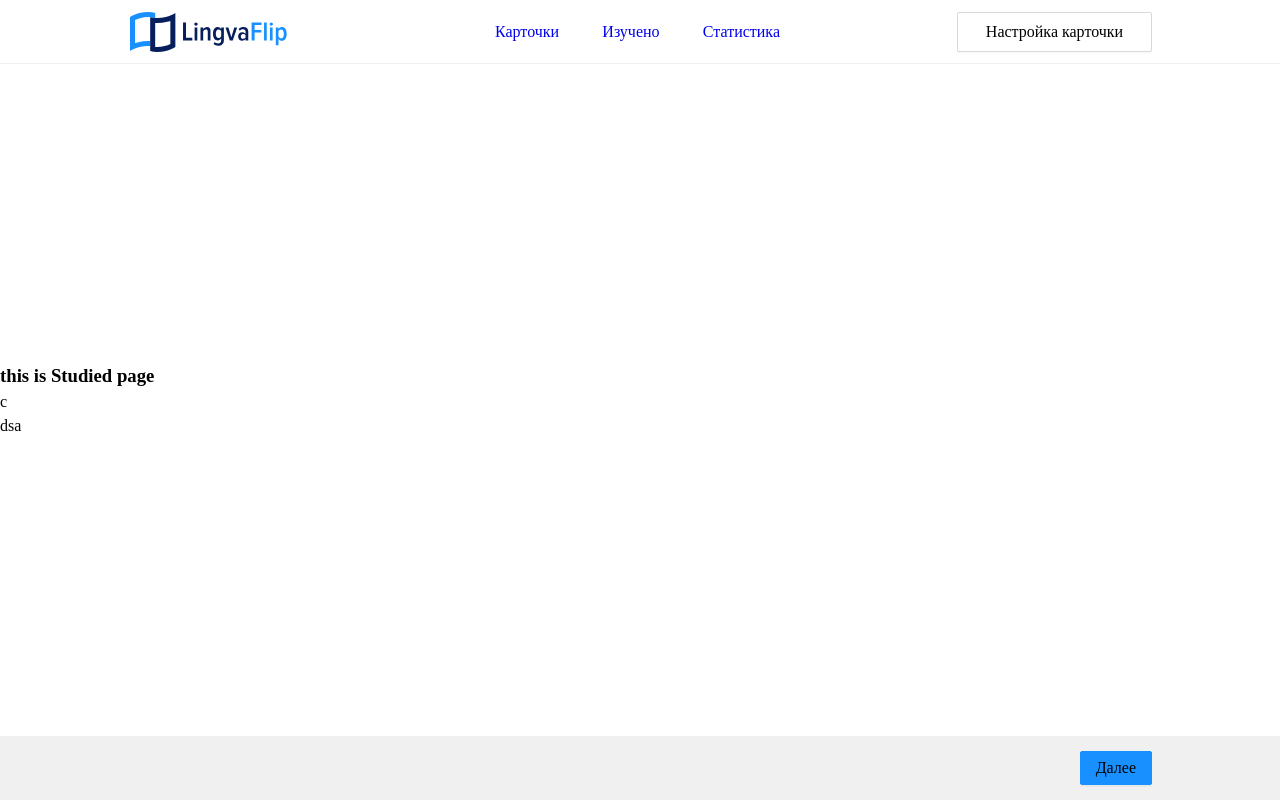
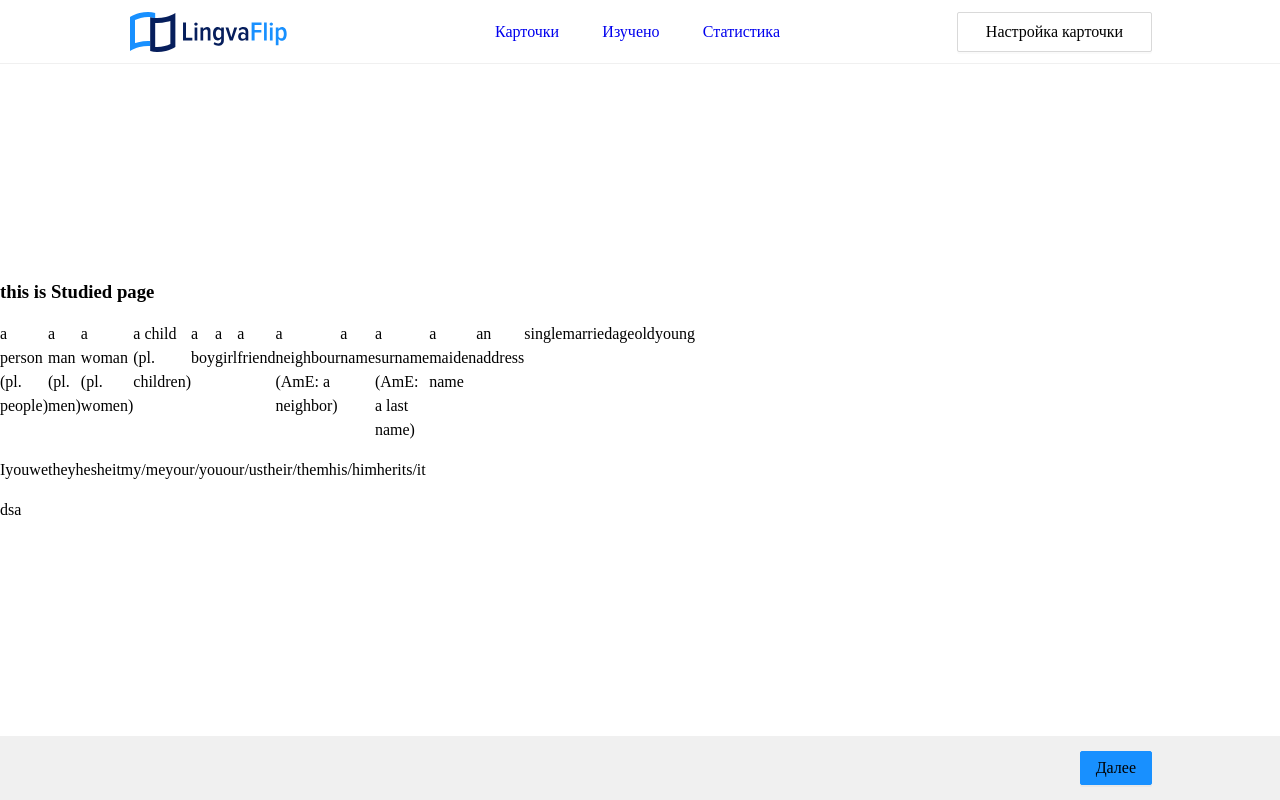
Before and after one commit to Igogoblin/LingvaFlip, a React (Vite) app: page /lingvaflip/lern in a window 1280 px wide. Built offline with nearby package versions, Linux system fonts and the light colour scheme.

Commit message:
fix: change thema

```diff
--- a/src/pages/studied/Studied.jsx
+++ b/src/pages/studied/Studied.jsx
@@ -1,6 +1,6 @@
 // import { useState } from "react";
 import { useSelector } from "react-redux";
-// import ThemaStudied from "./ThemaStudied";
+import ThemaStudied from "./ThemaStudied";
 
 const Studied = () => {
   const studied = useSelector((state) => state.cards.words);
@@ -34,10 +34,10 @@ const Studied = () => {
         // }
       })} */}
       <>
-        c
-        {count.map((el) => {
-          <p>{el}</p>;
-        })}
+        {count.map((el, index) => (
+          // <p>{el}</p>;
+          <ThemaStudied thema={el} key={index} />
+        ))}
       </>
 
       <p>dsa</p>
--- a/src/pages/studied/ThemaStudied.jsx
+++ b/src/pages/studied/ThemaStudied.jsx
@@ -1,5 +1,18 @@
-const ThemaStudied = () => {
-  return <ul>thema</ul>;
+import { useSelector } from "react-redux";
+const ThemaStudied = (prop) => {
+  let words = useSelector((state) => state.cards.words);
+  console.log(words);
+  return (
+    <ul>
+      {words.map((word) =>
+        word.subject === prop.thema && word.study === false ? (
+          <li key={word.id}>{word.word}</li>
+        ) : (
+          ""
+        )
+      )}
+    </ul>
+  );
 };
 
 export default ThemaStudied;
```
